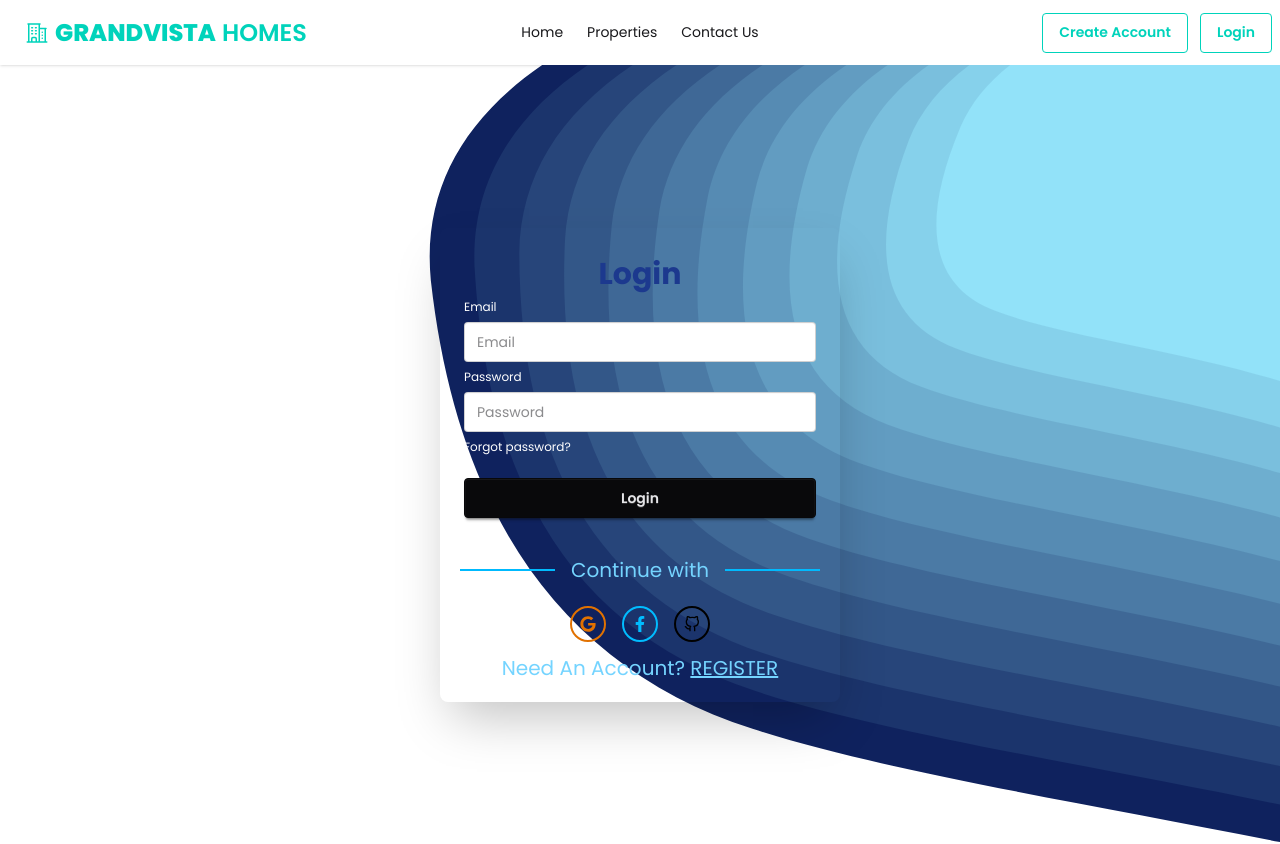
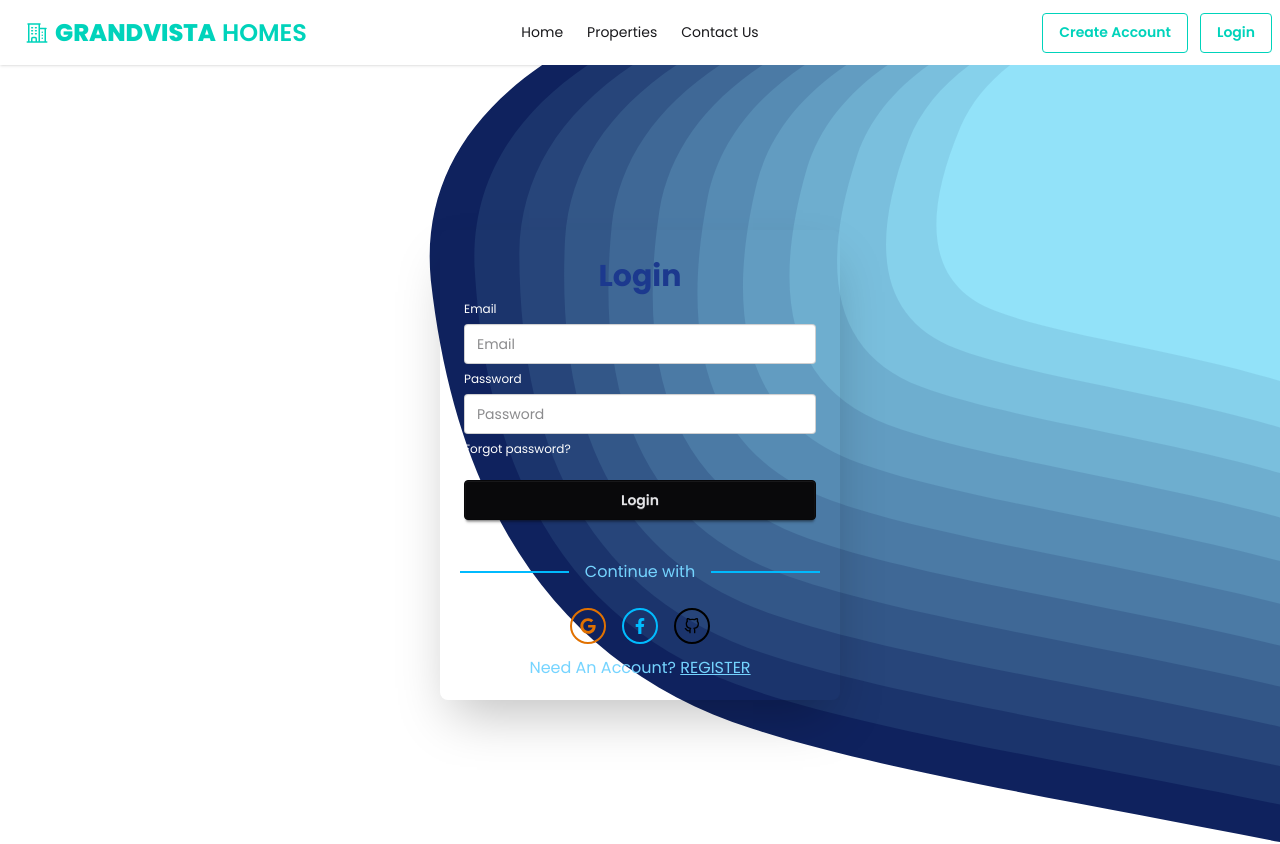
Before and after one commit to sumaiyakhondoker/residential-real-estate, a React (Vite) app: page /login in a window 1280 px wide. Shown: the top 844 px of the page. Built offline with nearby package versions, Linux system fonts and the light colour scheme; no server answers.

Commit message:
updated completely

```diff
--- a/src/pages/Login/Login.jsx
+++ b/src/pages/Login/Login.jsx
@@ -75,10 +75,10 @@ const Login = () => {
                 </fieldset>
               </form>
               <div className="divider divider-info text-sky-300 px-5">
-                <span className="text-sm md:text-xl">Continue with</span>
+                <span className="text-sm md:text-base">Continue with</span>
               </div>
               <SocialLogin></SocialLogin>
-              <p className="text-sm md:text-xl text-sky-300 text-center pb-5">
+              <p className="text-sm md:text-base text-sky-300 text-center pb-5">
                 Need An Account?{" "}
                 <Link to="/register" className="link">
                   REGISTER
--- a/src/pages/Register/Register.jsx
+++ b/src/pages/Register/Register.jsx
@@ -98,7 +98,7 @@ const Register = () => {
             </form>
 
 
-            <p className="text-sm md:text-xl text-sky-300 text-center pb-5"> Already A User? <Link to='/login' className="link" >LOGIN</Link></p>
+            <p className="text-sm md:text-base text-sky-300 text-center pb-5"> Already A User? <Link to='/login' className="link" >LOGIN</Link></p>
           </div>
         </div>
       </div>
```
